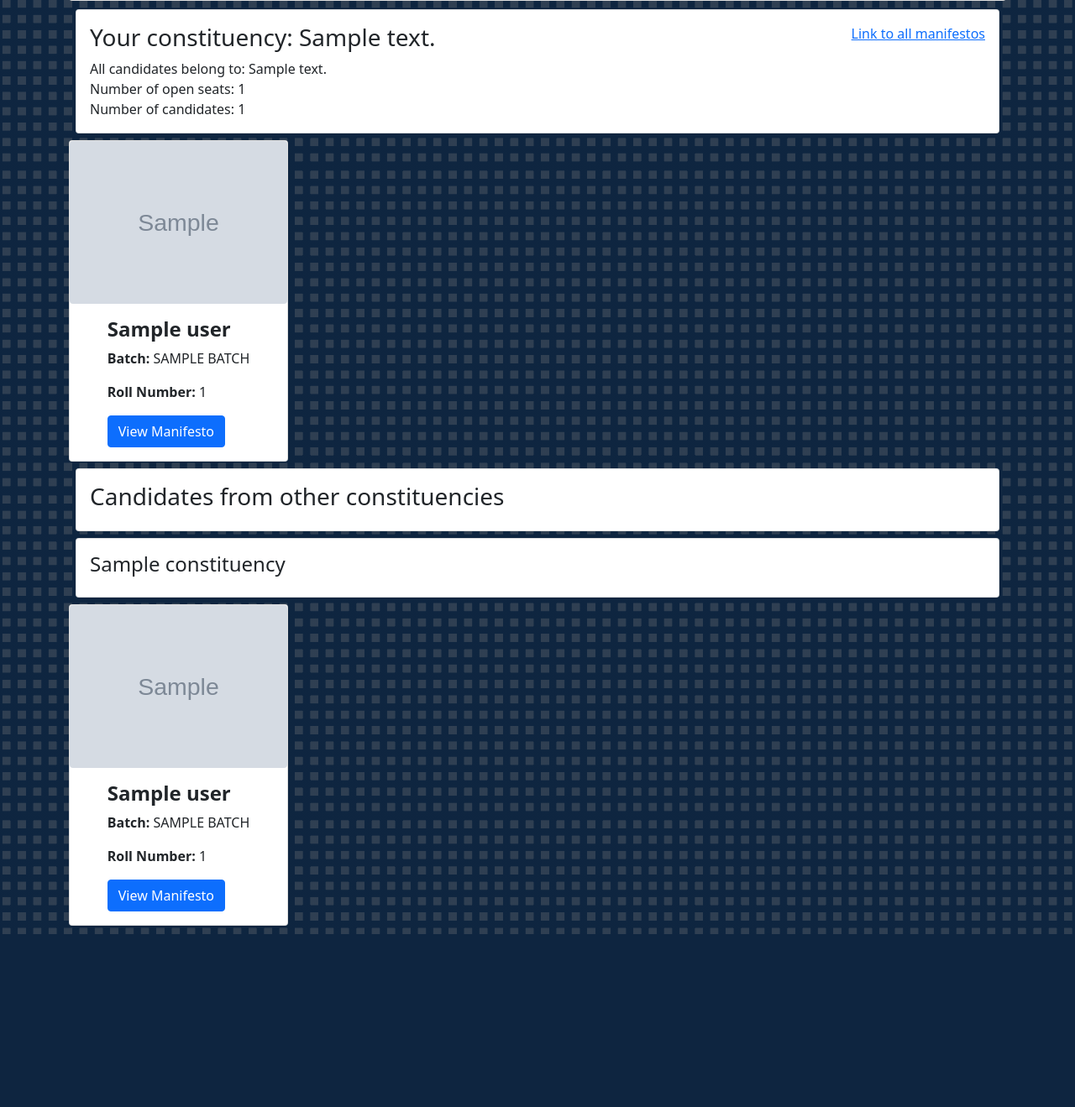
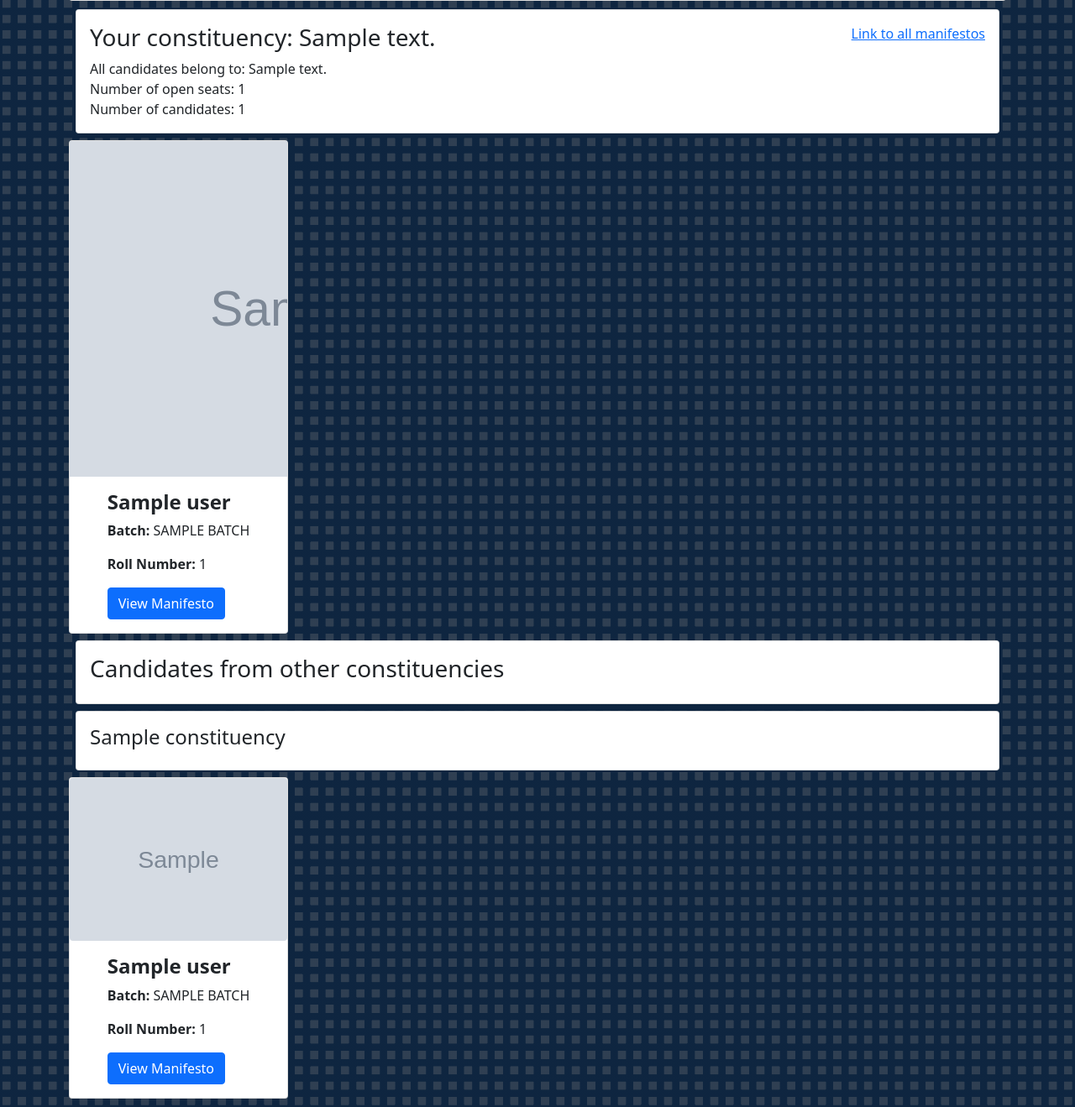
Before and after one commit to GaurangTandon/election-portal, a Flask app: template app/templates/election/election.html in a window 1280 px wide. Shown: the part 193-1512 px from the top of the page at 84% size. Before the commit the page ends 1306 px from the top, so only its background shows below. Run offline with Flask 2, Linux system fonts and the light colour scheme; the template is opened without the code that fills it: most values are stand-ins (such as "Sample title", 1, 10 or a date in 2020); grey boxes marked "Sample" are stand-in pictures; parts of the project's set-up code (start-up, migrations or seed data) failed here and were passed over; some libraries are stand-ins or nearby versions.

Commit message:
Candidate photo size

```diff
--- a/app/templates/election/election.html
+++ b/app/templates/election/election.html
@@ -48,7 +48,7 @@
       {% for candidate in eligible_candidates %}
       <div class="col">
         <div class="card h-100">
-          <img class="img-fluid rounded candidate-photo" src="{{ url_for('static', filename=candidate.photo ) }}" class="card-img-top" onerror="{{ url_for('static', filename='candidates/default.jpg') }}">
+          <div style="background: url({{ url_for('static', filename=candidate.photo) }}); height: 400px; background-size: cover;"></div>
           <div class="card-body" style="display: flex;justify-content: center;align-items: flex-end;">
               <div>
                 <h4 class="card-title"><b>{{ candidate.user.name }}</b></h4>
```
